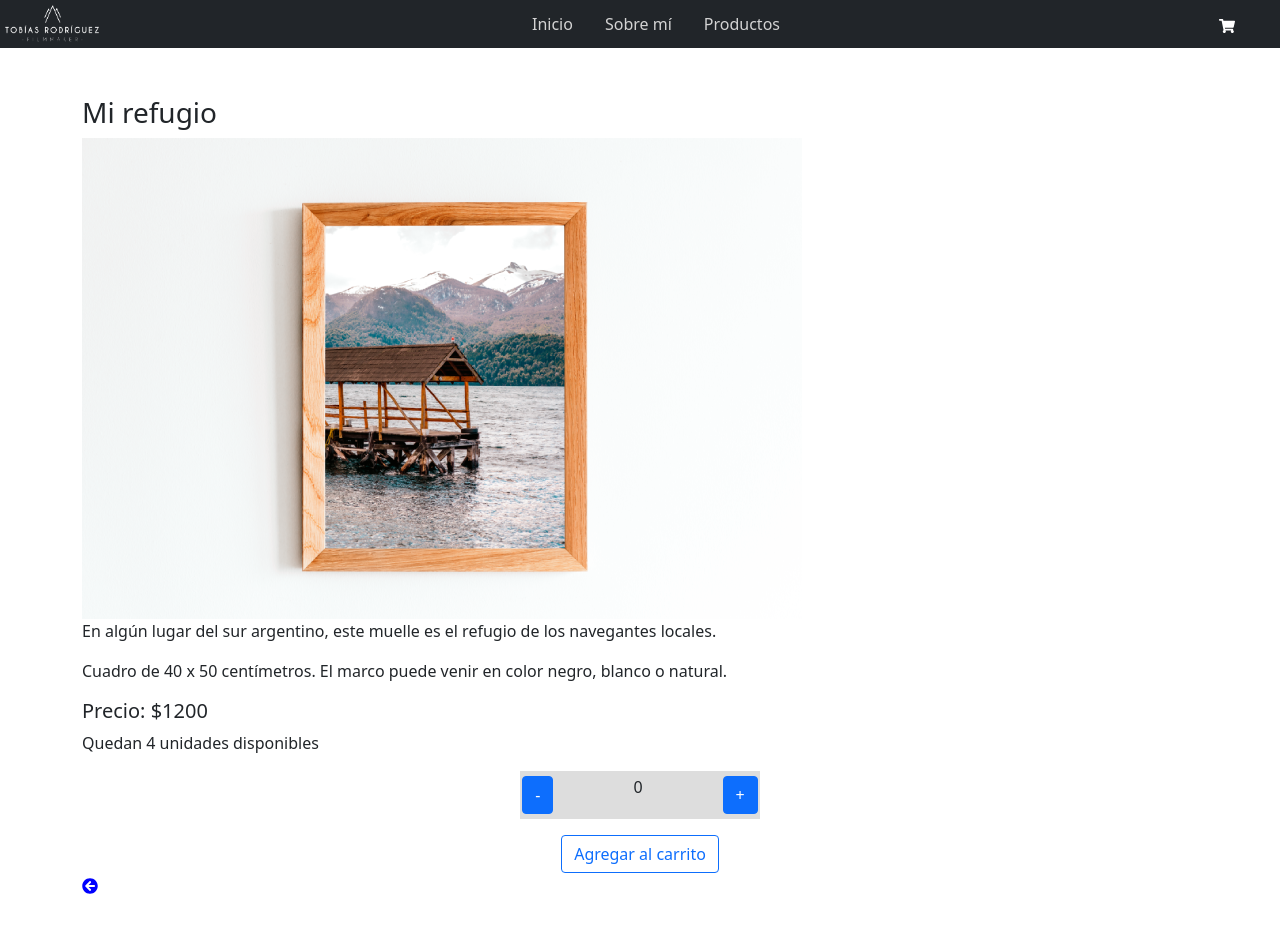
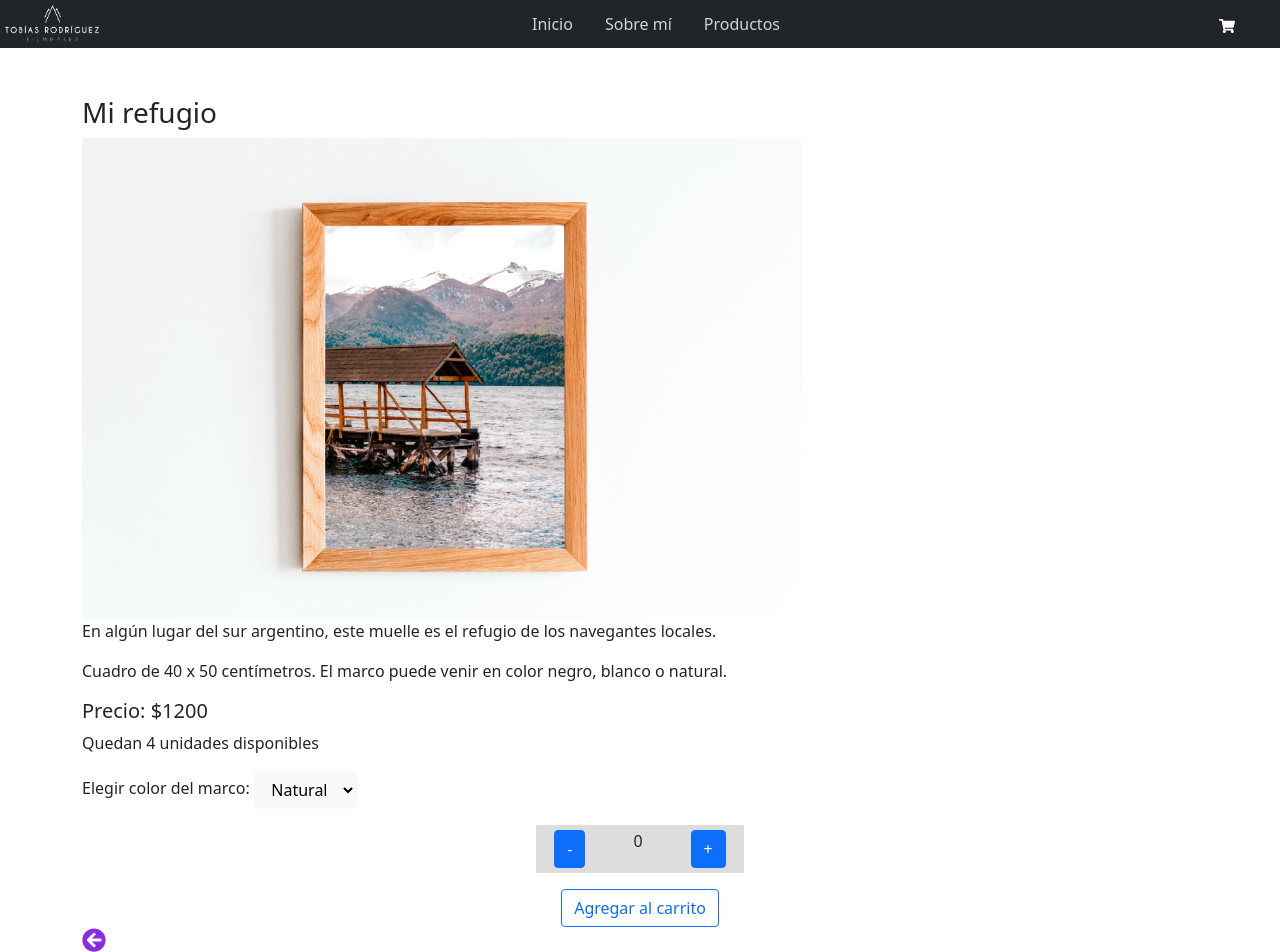
Before and after one commit to rociogirardini/ecommerce, a React (Create React App) app: page /detail/1 in a window 1280 px wide. Shown: the top 952 px of the page. Built offline with nearby package versions, Linux system fonts and the light colour scheme.

Commit message:
Sincronizar counter - eventos

```diff
--- a/src/App.css
+++ b/src/App.css
@@ -37,18 +37,30 @@
   justify-content: center;
   align-items: center;
 }
+.categoryLinks{
+  list-style-type: none;
+  display: flex;
+}
+.categoryLinks a{
+  text-decoration: none;
+  color:rgb(94, 94, 94);
+  padding: 0rem 1rem;
+}
+.categoryLinks a:hover{
+  color:black;
+}
 .countSpace{
   display: flex;
   justify-content: center;
   align-items: center;
   height: 3rem;
-  width: 15rem;
+  width: 13rem;
   background-color: rgb(221, 221, 221);
   margin-right:auto;
   margin-left: auto;
 }
 .countSpace button{
-  margin: 5rem;
+  margin: 3rem;
 }
 
 .btn__agregarCarrito{
@@ -67,3 +79,8 @@
   display: flex;
   justify-content: center;
 }
+.btnVolver{
+  color: blueviolet;
+  cursor: pointer;
+  font-size: 1.5rem;
+}
--- a/src/App.js
+++ b/src/App.js
@@ -5,6 +5,7 @@ import Navbar from './components/Navbar';
 import ItemListContainer from './components/ItemListContainer';
 import ItemDetailContainer from './components/ItemDetailContainer';
 import SobreMi from './components/SobreMi';
+import Cart from './components/Cart'
 import {BrowserRouter, Routes, Route, Navigate} from 'react-router-dom';
 
 function App() {
@@ -18,6 +19,7 @@ function App() {
         <Route path='/detail/:id' element={<ItemDetailContainer/>}/>
         <Route path='/sobre-mi' element={<SobreMi/>}/>
         <Route path='*' element={<Navigate to='/'/>} />
+        <Route path='/cart' element={<Cart/>}/>
       </Routes>
       </BrowserRouter>
     </div>
--- a/src/components/Cart.js
+++ b/src/components/Cart.js
@@ -0,0 +1,7 @@
+const Cart = () => {
+    return(
+        <h2>Estoy en el carrito</h2>
+    )
+}
+
+export default Cart
--- a/src/components/CategoryNavbar.js
+++ b/src/components/CategoryNavbar.js
@@ -4,7 +4,7 @@ const CategoryNavbar = () => {
     return (
         <nav className="barraNavbar navbar-light bg-light">
             <div className="espacioNavbarItems col-md-12">
-                <ul className="espacioNavbarLinks" color='black'>
+                <ul className="categoryLinks">
                     <li>
                         <Link to="/category/paisajes">Paisajes</Link>
                     </li>
--- a/src/components/Item.js
+++ b/src/components/Item.js
@@ -1,8 +1,7 @@
 import React, { useState } from 'react'
-import ItemCount from './ItemCount'
 import {Link} from 'react-router-dom';
 
-const Item = ({ id, name, description, img, stock }) => {
+const Item = ({ id, name, description, img, stock}) => {
 
     const [show, setShow] = useState(false)
     const verMas = () => {
@@ -17,7 +16,7 @@ const Item = ({ id, name, description, img, stock }) => {
                 <button className="btn btn-info" onClick={verMas}>{show ? 'Ver menos' : 'Ver más'}</button>
                 {show ? <p className='card-text'>{description}</p> : ""}
                 <Link to={`/detail/${id}`}><button className='btn btn-info m-2'>Ver detalles</button></Link>
-                <ItemCount initial={0} stock={stock} />
+                <small>Quedan {stock} unidades en stock</small>
             </div>
         </div>
     )
--- a/src/components/ItemCount.js
+++ b/src/components/ItemCount.js
@@ -1,31 +1,34 @@
-import { useState } from 'react';
-const ItemCount = ({item, initial, stock}) => {
-    const [contador, setContador] = useState(initial)
-    const sumar = () =>{
-        if(contador < stock){
-            setContador (contador + 1)
+import { Link } from "react-router-dom"
+
+const ItemCount = ({ item, cantidad, setCantidad, stock, onAdd, isInShoppingCart }) => {
+
+    const handleSumar = () => {
+        if (cantidad < stock && setCantidad) {
+            setCantidad(cantidad + 1)
         }
     }
-    const restar = () =>{
-        if (contador > 0){
-            setContador (contador - 1)
+    const handleRestar = () => {
+        if (cantidad > 0 && setCantidad) {
+            setCantidad(cantidad - 1)
         }
     }
-    const onAdd = () => {
-        console.log('Agregué al carrito')
-    }
+
     return (
         <div>
             <div className='photoSpace'>
-            <p>{item}</p>
+                <p>{item}</p>
             </div>
             <div className="countSpace">
-                <button className="btn btn-primary" onClick={restar}>-</button>
-                <p>{contador}</p>
-                <button className="btn btn-primary" onClick={sumar}>+</button>
+                <button className="btn btn-primary" onClick={handleRestar}>-</button>
+                <p>{cantidad}</p>
+                <button className="btn btn-primary" onClick={handleSumar}>+</button>
             </div>
             <div className="btn__agregarCarrito">
-            <button className='btn btn-outline-primary' onClick={onAdd}>Agregar al carrito</button>
+                {
+                    isInShoppingCart
+                        ? <Link to="/cart"> <button className='btn btn-success'>Terminar compra</button></Link>
+                        : <button className='btn btn-outline-primary' onClick={onAdd}>Agregar al carrito</button>
+                }
             </div>
         </div>
     );
--- a/src/components/ItemDetail.js
+++ b/src/components/ItemDetail.js
@@ -1,13 +1,34 @@
 import ItemCount from "./ItemCount"
+import Select from "./Select"
 import { useNavigate } from "react-router-dom"
 import { FaArrowCircleLeft } from 'react-icons/fa'
+import { useState } from "react"
 
-const ItemDetail = ({ id, name, description, longDescription, img, stock, price, category }) => {
+const ItemDetail = ({ id, name, description, longDescription, img, stock, price, category, options }) => {
 
     const navigate = useNavigate()
 
-    const handleNavigate = () =>{
+    const handleNavigate = () => {
         navigate(-1)
+    }
+
+    const [cantidad, setCantidad] = useState(0)
+    const [colorMarco, setColorMarco] = useState('natural')
+    const [isInShoppingCart, setIsInShoppingCart] = useState(false)
+
+    const agregarAlCarrito = () => {
+        setIsInShoppingCart(true)
+        const itemToAdd = {
+            id,
+            name,
+            price,
+            img,
+            colorMarco,
+            cantidad,
+        }
+
+        console.log(itemToAdd)
+
     }
 
     return (
@@ -19,8 +40,20 @@ const ItemDetail = ({ id, name, description, longDescription, img, stock, price,
             <h5>Precio: ${price}</h5>
             <p>Quedan {stock} unidades disponibles</p>
 
-            <ItemCount initial={0} stock={stock}/>
-            <FaArrowCircleLeft color="blue" onClick={handleNavigate} />
+            <div>
+                <p>Elegir color del marco: <Select
+                    options={options}
+                    onSelect={setColorMarco}
+                /></p>
+            </div>
+
+            <ItemCount
+                stock={stock}
+                cantidad={cantidad}
+                setCantidad={setCantidad}
+                isInShoppingCart={isInShoppingCart}
+                onAdd={agregarAlCarrito} />
+            <FaArrowCircleLeft className="btnVolver" onClick={handleNavigate} />
         </div>
     )
 
--- a/src/components/Navbar.jsx
+++ b/src/components/Navbar.jsx
@@ -17,7 +17,7 @@ const Navbar = () => {
                         <Link to="/sobre-mi">Sobre mí</Link>
                     </li>
                     <li>
-                        <Link to="#">Productos</Link>
+                        <Link to="/">Productos</Link>
                     </li>
                 </ul>
             </div>
--- /dev/null
+++ b/src/components/Select.js
@@ -0,0 +1,20 @@
+const Select = ({onSelect}) => {
+
+    const options = [
+        {value: 'natural', text: 'Natural'},
+        {value: 'negro', text: 'Negro'},
+        {value: 'blanco', text: 'Blanco'},
+    ]
+
+    const handleSelect = (e) => {
+        onSelect(e.target.value)
+    }
+
+    return(
+        <select onChange={handleSelect} className='btn btn-light dropdown-toggle'>
+            {options.map((el) => <option value={el.value} key={el.value}>{el.text}</option>)}
+        </select>
+    )
+}
+
+export default Select
```
